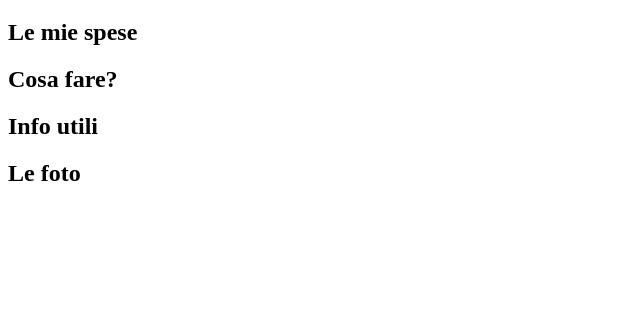
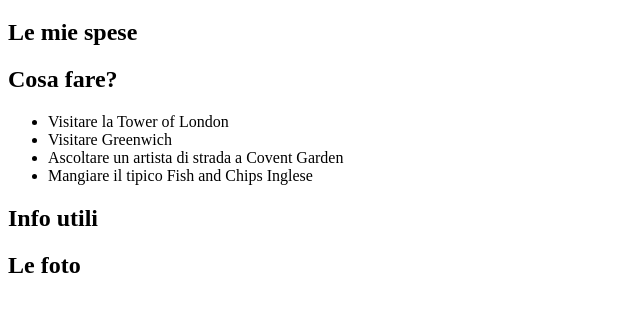
Before and after one commit to Angelorapana/html-london-trip, a plain HTML site: page index.html in a window 1280 px wide. Shown: the part 61-372 px from the top of the page, without its empty margins (0-640 px from the left). Drawn offline with Linux system fonts and the light colour scheme.

Commit message:
Inserita unorderer list

```diff
--- a/index.html
+++ b/index.html
@@ -1,5 +1,5 @@
 <!DOCTYPE html>
-<html lang="en">
+<html lang="it">
 <head>
     <meta charset="UTF-8">
     <meta name="viewport" content="width=device-width, initial-scale=1.0">
@@ -12,6 +12,12 @@
 <! inserire tabella>
 <h2>Cosa fare?</h2>
 <! inserire elenco puntato>
+  <ul>
+    <li>Visitare la Tower of London</li>
+    <li>Visitare Greenwich</li>
+    <li>Ascoltare un artista di strada a Covent Garden</li>
+    <li>Mangiare il tipico Fish and Chips Inglese</li>
+  </ul>
 <h2>Info utili</h2>
 <! inserire elenco numerato>
 <h2>Le foto</h2>
```
